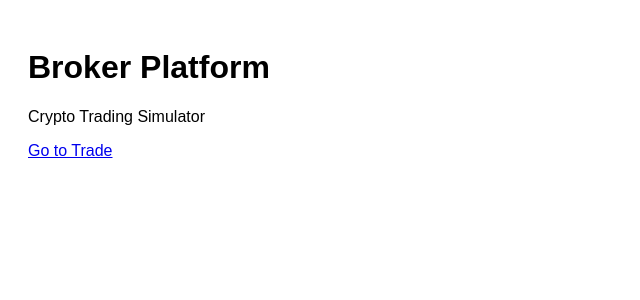
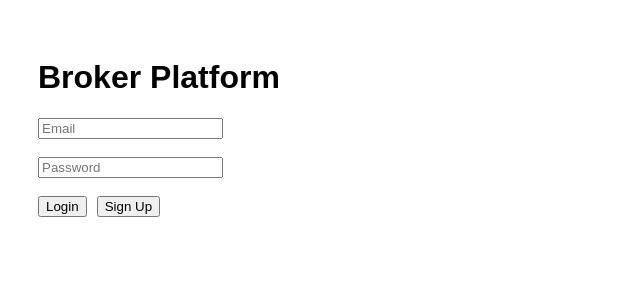
Before and after one commit to derrickdanjuma78-pixel/broker-platform, a Next.js app: page / in a window 1280 px wide. Shown: the top 300 px of the page, without its empty margins (0-640 px from the left). Built offline with nearby package versions, Linux system fonts and the light colour scheme; no server answers.

Commit message:
Update index.js

```diff
--- a/pages/index.js
+++ b/pages/index.js
@@ -1,9 +1,52 @@
+import { useState } from "react";
+import { supabase } from "../lib/supabase";
+
 export default function Home() {
+  const [email, setEmail] = useState("");
+  const [password, setPassword] = useState("");
+
+  async function signUp() {
+    const { error } = await supabase.auth.signUp({
+      email,
+      password
+    });
+
+    if (error) alert(error.message);
+    else alert("Check your email to confirm account");
+  }
+
+  async function login() {
+    const { error } = await supabase.auth.signInWithPassword({
+      email,
+      password
+    });
+
+    if (error) alert(error.message);
+    else window.location.href = "/trade";
+  }
+
   return (
-    <div style={{ padding: 20, fontFamily: "Arial" }}>
+    <div style={{ padding: 30, fontFamily: "Arial" }}>
       <h1>Broker Platform</h1>
-      <p>Crypto Trading Simulator</p>
-      <a href="/trade">Go to Trade</a>
+
+      <input
+        placeholder="Email"
+        onChange={(e) => setEmail(e.target.value)}
+      />
+      <br /><br />
+
+      <input
+        type="password"
+        placeholder="Password"
+        onChange={(e) => setPassword(e.target.value)}
+      />
+
+      <br /><br />
+
+      <button onClick={login}>Login</button>
+      <button onClick={signUp} style={{ marginLeft: 10 }}>
+        Sign Up
+      </button>
     </div>
   );
 }
```
